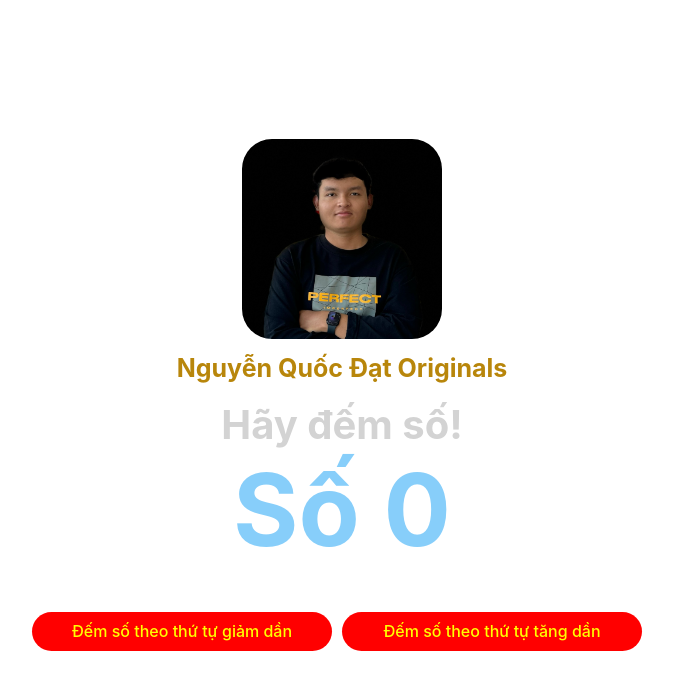
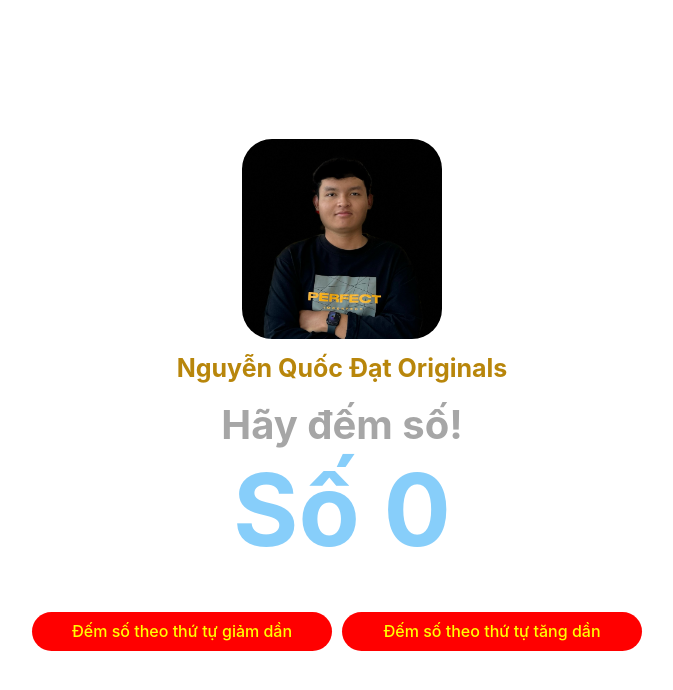
Before and after one commit to NguyenQuocDatOriginals/Nguyen-Quoc-Dat-Originals, a React (Vite) app: page / in a window 1280 px wide. Shown: the top 690 px of the page, without its empty margins (298-971 px from the left). Built offline with nearby package versions, Linux system fonts and the light colour scheme.

Commit message:
update css for "Hãy đếm số!"

```diff
--- a/src/App.css
+++ b/src/App.css
@@ -37,7 +37,7 @@
 
 #first {
    font-size: 40px;
-   color: lightgray;
+   color: rgb(166, 166, 166);
 }
 
 #second {
```
